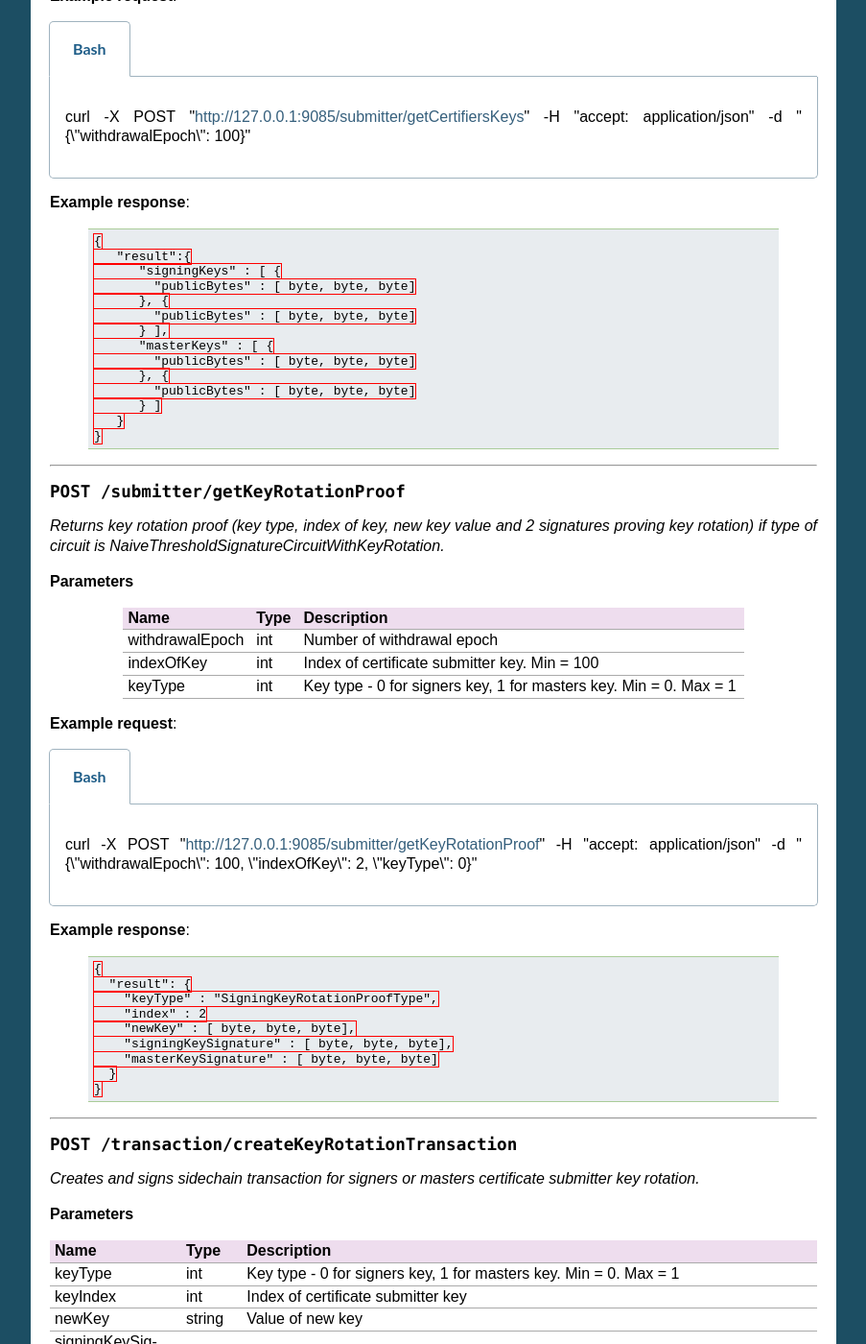
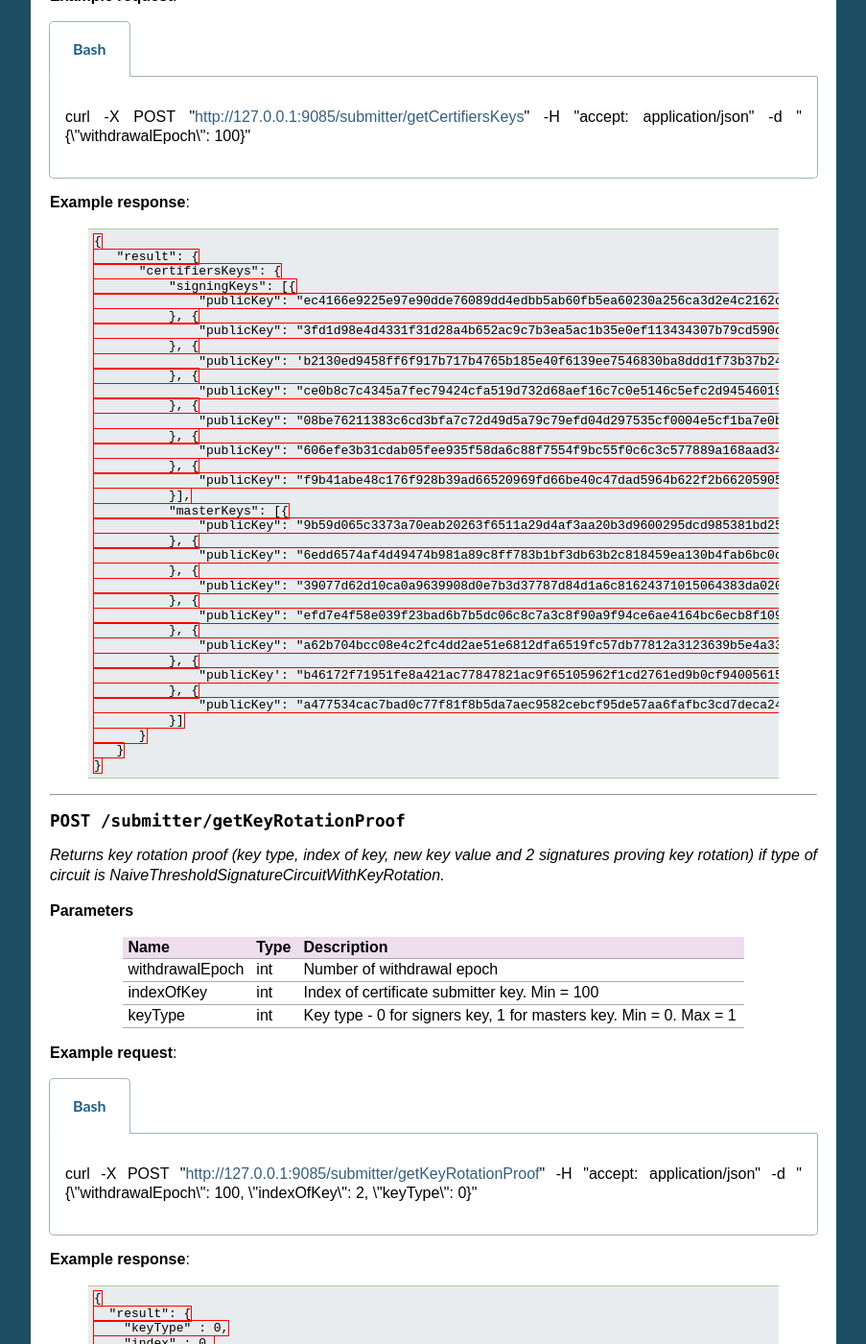
Before and after one commit to HorizenOfficial/developer-horizen-global, a Sphinx documentation site: the page built from docs/reference/01-scnode-api-spec.rst, in a window 1280 px wide and 1400 px high, scrolled down 40400 px. Shown: the whole window at 96% size, without its empty margins (198-1101 px from the left). Built offline with Sphinx 7.4.7, drawn with Linux system fonts in a browser that asks for light colours; some of the changed text lies outside the part shown.

Commit message:
getCertifiersKeys

```diff
--- a/docs/reference/01-scnode-api-spec.rst
+++ b/docs/reference/01-scnode-api-spec.rst
@@ -2472,17 +2472,39 @@ ________
    .. sourcecode:: http
 
       {
-         "result":{
-            "signingKeys" : [ {
-              "publicBytes" : [ byte, byte, byte]
-            }, {
-              "publicBytes" : [ byte, byte, byte]
-            } ],
-            "masterKeys" : [ {
-              "publicBytes" : [ byte, byte, byte]
-            }, {
-              "publicBytes" : [ byte, byte, byte]
-            } ]
+         "result": {
+            "certifiersKeys": {
+                "signingKeys": [{
+                    "publicKey": "ec4166e9225e97e90dde76089dd4edbb5ab60fb5ea60230a256ca3d2e4c2162c80"
+                }, {
+                    "publicKey": "3fd1d98e4d4331f31d28a4b652ac9c7b3ea5ac1b35e0ef113434307b79cd590c80"
+                }, {
+                    "publicKey": 'b2130ed9458ff6f917b717b4765b185e40f6139ee7546830ba8ddd1f73b37b2400"
+                }, {
+                    "publicKey": "ce0b8c7c4345a7fec79424cfa519d732d68aef16c7c0e5146c5efc2d9454601980"
+                }, {
+                    "publicKey": "08be76211383c6cd3bfa7c72d49d5a79c79efd04d297535cf0004e5cf1ba7e0b00"
+                }, {
+                    "publicKey": "606efe3b31cdab05fee935f58da6c88f7554f9bc55f0c6c3c577889a168aad3480"
+                }, {
+                    "publicKey": "f9b41abe48c176f928b39ad66520969fd66be40c47dad5964b622f2b6620590580"
+                }],
+                "masterKeys": [{
+                    "publicKey": "9b59d065c3373a70eab20263f6511a29d4af3aa20b3d9600295dcd985381bd2580"
+                }, {
+                    "publicKey": "6edd6574af4d49474b981a89c8ff783b1bf3db63b2c818459ea130b4fab6bc0c80"
+                }, {
+                    "publicKey": "39077d62d10ca0a9639908d0e7b3d37787d84d1a6c81624371015064383da02000"
+                }, {
+                    "publicKey": "efd7e4f58e039f23bad6b7b5dc06c8c7a3c8f90a9f94ce6ae4164bc6ecb8f10980"
+                }, {
+                    "publicKey": "a62b704bcc08e4c2fc4dd2ae51e6812dfa6519fc57db77812a3123639b5e4a3380"
+                }, {
+                    "publicKey': "b46172f71951fe8a421ac77847821ac9f65105962f1cd2761ed9b0cf9400561500"
+                }, {
+                    "publicKey": "a477534cac7bad0c77f81f8b5da7aec9582cebcf95de57aa6fafbc3cd7deca2480"
+                }]
+            }
          }
       }
 
@@ -2519,11 +2541,11 @@ ________
 
       {
         "result": {
-          "keyType" : "SigningKeyRotationProofType",
-          "index" : 2
-          "newKey" : [ byte, byte, byte],
-          "signingKeySignature" : [ byte, byte, byte],
-          "masterKeySignature" : [ byte, byte, byte]
+          "keyType" : 0,
+          "index" : 0,
+          "newKey" : "2cddac0f51b4329ab6ee85ccaf4e3bbc1b80639a96e41239de978bd99d245f0a00",
+          "signingKeySignature" : "1d39072beb8480edeee6dabf16ee15526bfd2170680dcc4a23d656bbb9740d1d0977f58009c19943d7964314aafc9aa0776f253ac479c708cf6ec0a51d9a9e1b",
+          "masterKeySignature" : "1d39072beb8480edeee6dabf16ee15526bfd2170680dcc4a23d656bbb9740d1d0977f58009c19943d7964314aafc9aa0776f253ac479c708cf6ec0a51d9a9e1b"
         }
       }
 
```
